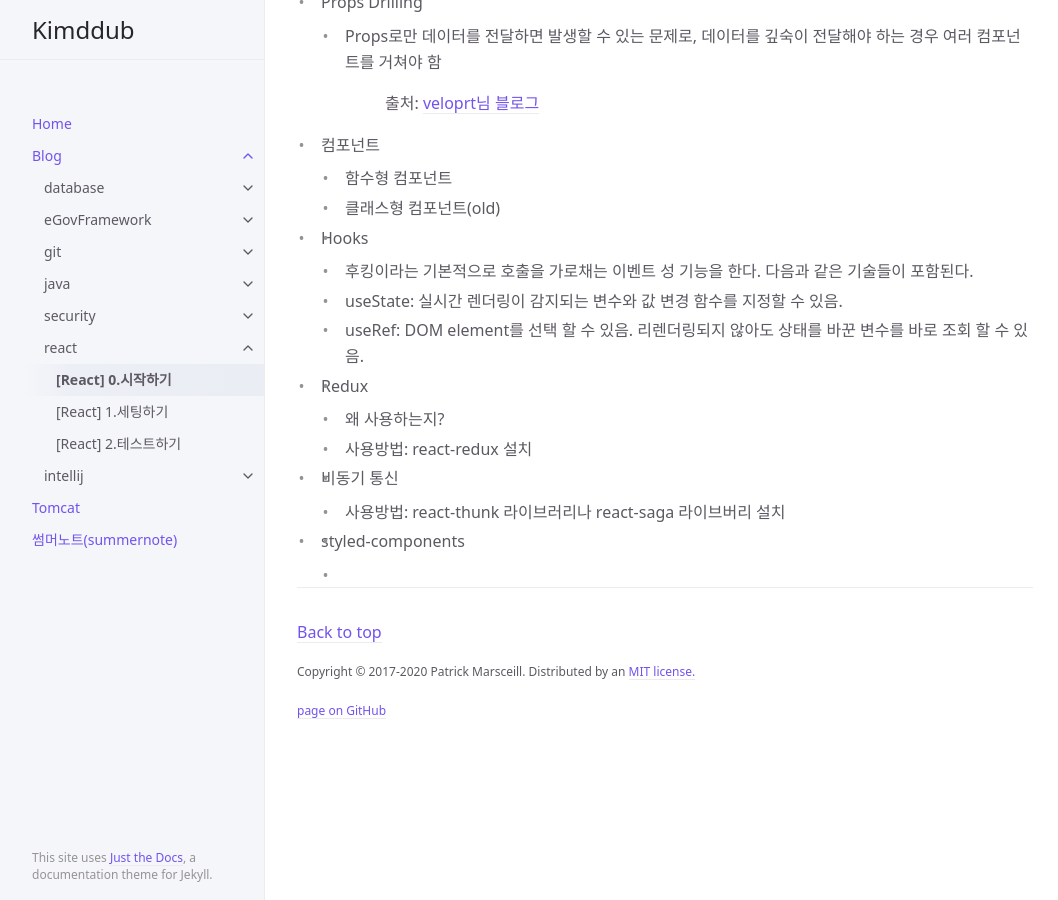
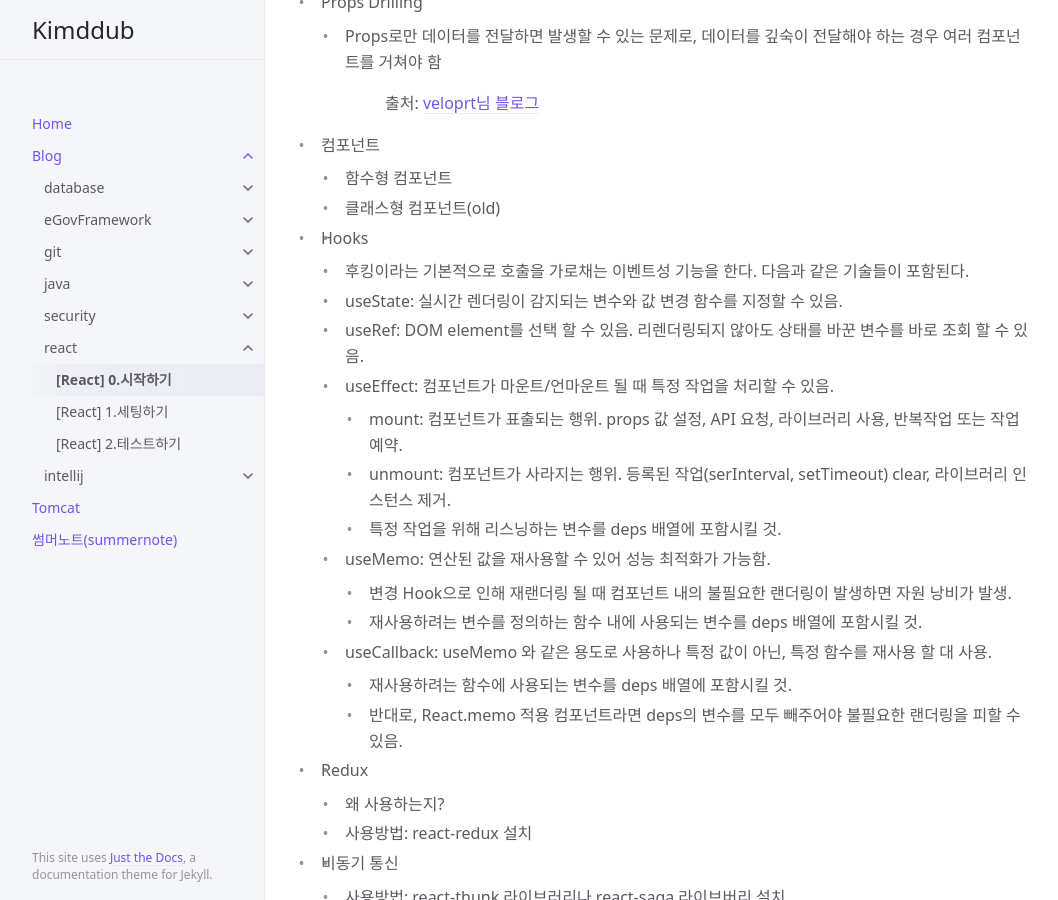
Before and after one commit to kimddub/kimddub.github.io, a Jekyll site: the page built from docs/blog/react/react-start.md, in a window 1280 px wide and 900 px high, scrolled down 781 px. Shown: the whole window, without its empty margins (107-1165 px from the left). Built offline with Jekyll 4.4.1, drawn with Linux system fonts in a browser that asks for light colours.

Commit message:
[docs] 2023-05-23 React Hooks

```diff
--- a/docs/blog/react/react-start.md
+++ b/docs/blog/react/react-start.md
@@ -41,9 +41,19 @@ date: 2023-04-07 10:04
   - 클래스형 컴포넌트(old)
   - [//]: # (TODO:)
 - Hooks
-  - 후킹이라는 기본적으로 호출을 가로채는 이벤트 성 기능을 한다. 다음과 같은 기술들이 포함된다.
+  - 후킹이라는 기본적으로 호출을 가로채는 이벤트성 기능을 한다. 다음과 같은 기술들이 포함된다.
   - useState: 실시간 렌더링이 감지되는 변수와 값 변경 함수를 지정할 수 있음.
   - useRef: DOM element를 선택 할 수 있음. 리렌더링되지 않아도 상태를 바꾼 변수를 바로 조회 할 수 있음.
+  - useEffect: 컴포넌트가 마운트/언마운트 될 때 특정 작업을 처리할 수 있음.
+    - mount: 컴포넌트가 표출되는 행위. props 값 설정, API 요청, 라이브러리 사용, 반복작업 또는 작업 예약.
+    - unmount: 컴포넌트가 사라지는 행위. 등록된 작업(serInterval, setTimeout) clear, 라이브러리 인스턴스 제거.
+    - 특정 작업을 위해 리스닝하는 변수를 deps 배열에 포함시킬 것.
+  - useMemo: 연산된 값을 재사용할 수 있어 성능 최적화가 가능함.
+    - 변경 Hook으로 인해 재랜더링 될 때 컴포넌트 내의 불필요한 랜더링이 발생하면 자원 낭비가 발생.
+    - 재사용하려는 변수를 정의하는 함수 내에 사용되는 변수를 deps 배열에 포함시킬 것.
+  - useCallback: useMemo 와 같은 용도로 사용하나 특정 값이 아닌, 특정 함수를 재사용 할 대 사용.
+    - 재사용하려는 함수에 사용되는 변수를 deps 배열에 포함시킬 것.
+    - 반대로, React.memo 적용 컴포넌트라면 deps의 변수를 모두 빼주어야 불필요한 랜더링을 피할 수 있음.
   - [//]: # (TODO:)
 - Redux
   - 왜 사용하는지?
```
